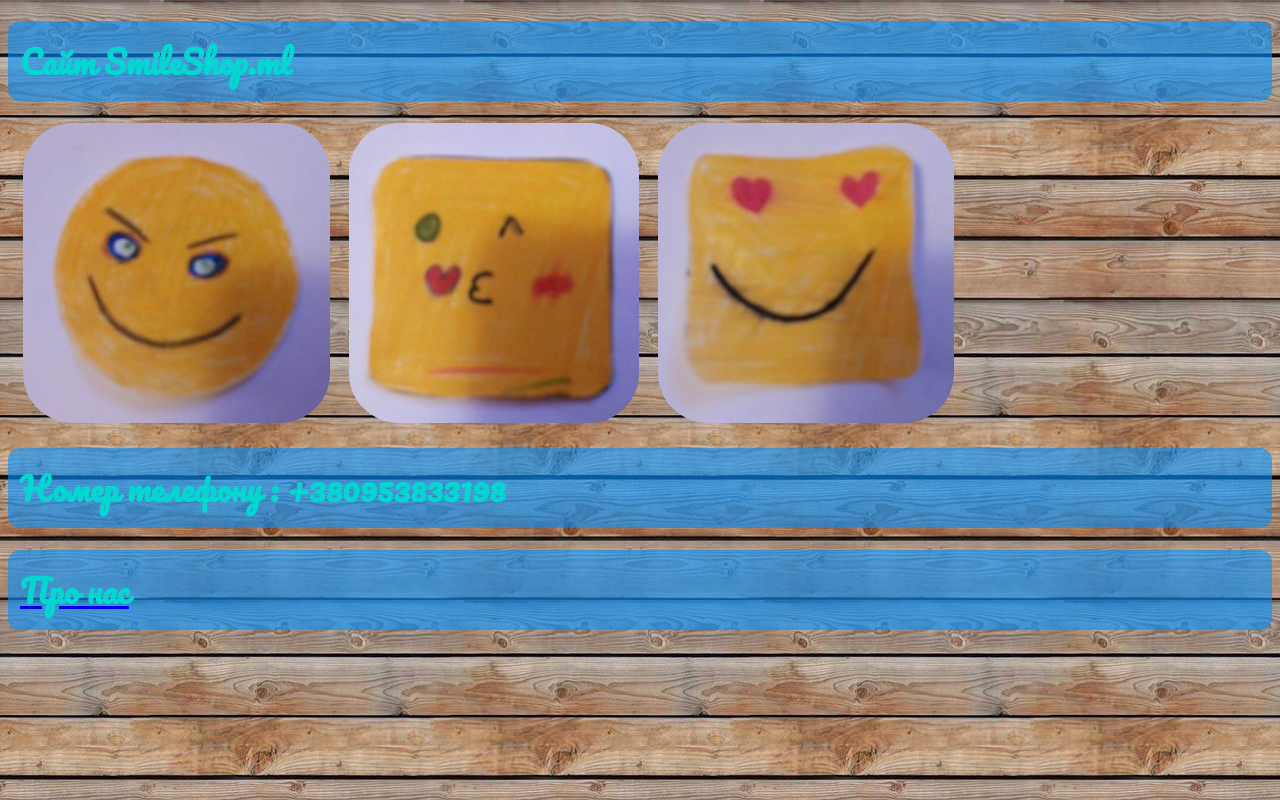
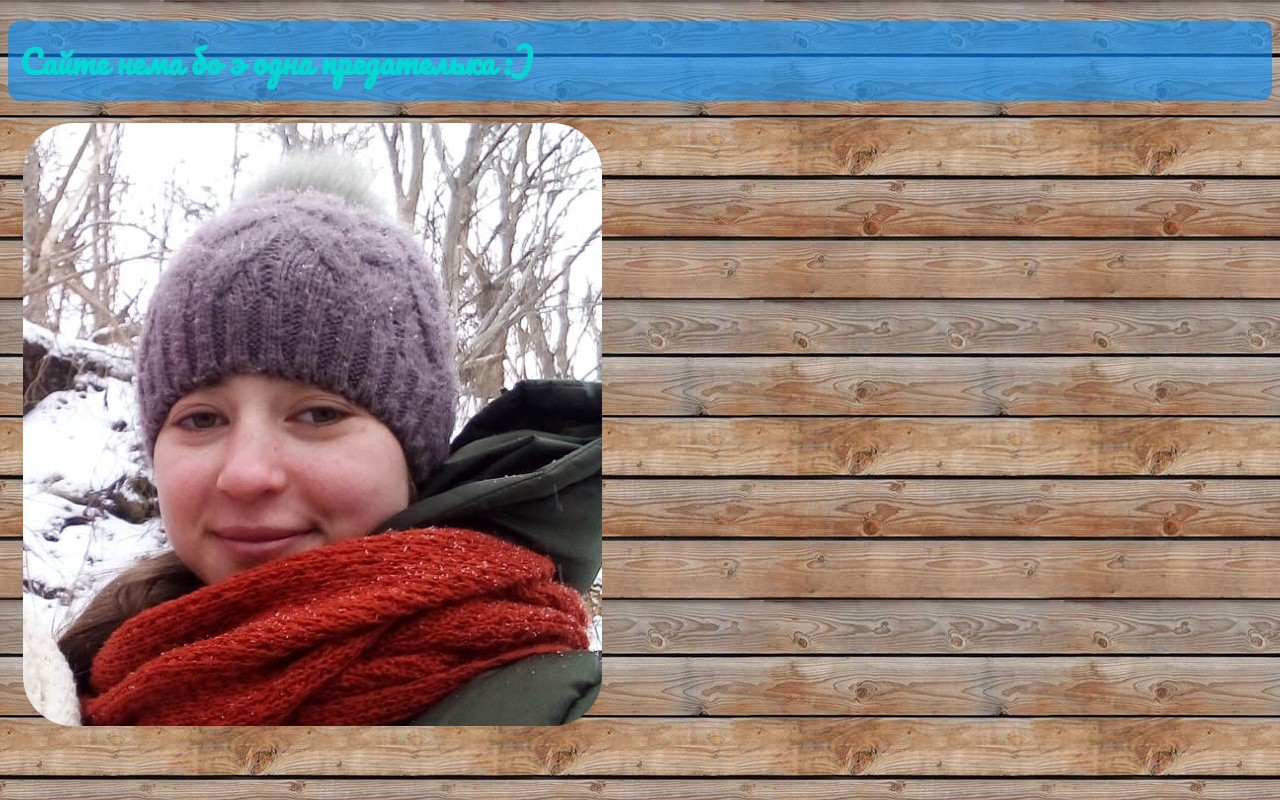
Before and after one commit to smileshop123/smileshop123.github.io, a plain HTML site: page index.html in a window 1280 px wide. Drawn offline with Linux system fonts and the light colour scheme.

Commit message:
Update index.html

```diff
--- a/index.html
+++ b/index.html
@@ -8,11 +8,7 @@
 	<title>Smileshop.ml</title>
  </head>
  <body>
-  <h1>Сайт SmileShop.ml</h1>
-  <img src="1.jpg" height="300px width="300px" title="Зла ухмилка">
-  <img src="2.jpg" height="300px width="300px" title="Поцілунок">
-  <img src="3.jpg" height="300px width="300px" title="Закоханий смайл">
-   <h1>Номер телефону : +380953833198</h1>
-   <a href="about.html"><h1>Про нас</h1></a>
+  <h1>Сайте нема бо э одна предателька :)</h1>
+	<img src="alina.jpg">
  </body>
 </html>
```
